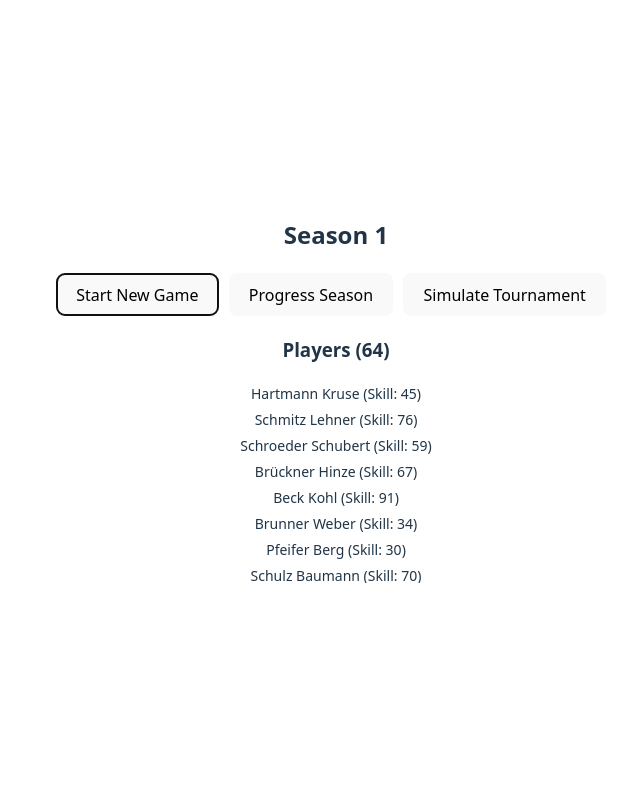
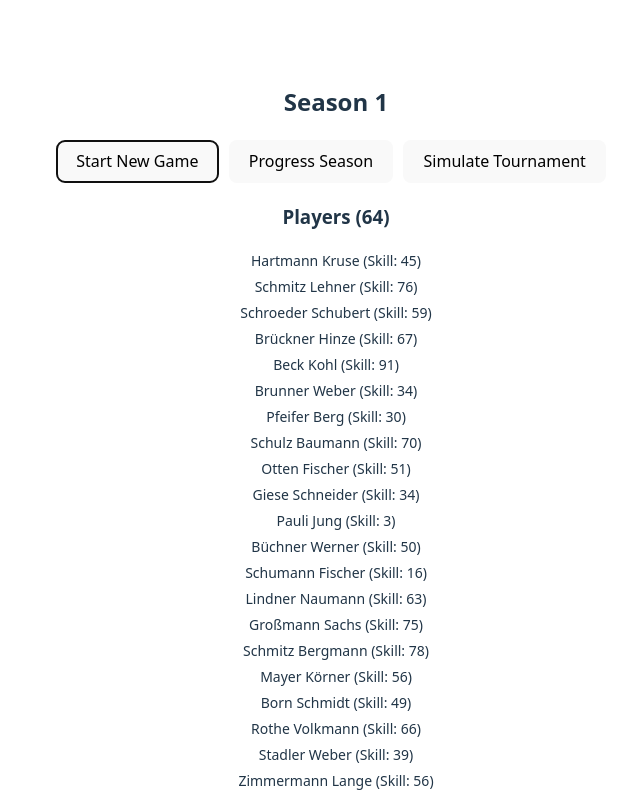
Before and after one commit to johnglensiy/mango-sticky-rice, a React (Vite) app: page / in a window 1280 px wide. Both pictures are taken after a click on the button "Start New Game". Shown: the top 800 px of the page, without its empty margins (304-944 px from the left). Built offline with nearby package versions, Linux system fonts and the light colour scheme.

Commit message:
[style] display full list of players

```diff
--- a/src/App.tsx
+++ b/src/App.tsx
@@ -201,13 +201,12 @@ const App = () => {
         {players.length > 0 && (
           <div>
             <h3>Players ({players.length})</h3>
-            <div style={{ maxHeight: '200px', overflowY: 'auto', marginBottom: '20px' }}>
-              {players.slice(0, 10).map(player => (
+            <div style={{ overflowY: 'auto', marginBottom: '20px' }}>
+              {players?.map(player => (
                 <div key={player.id} style={{ fontSize: '14px', marginBottom: '5px' }}>
                   {player.firstName} {player.lastName} (Skill: {player.skill})
                 </div>
               ))}
-              {players.length > 10 && <div>... and {players.length - 10} more players</div>}
             </div>
           </div>
         )}
@@ -215,7 +214,7 @@ const App = () => {
         {tournament.length > 0 && (
           <div>
             <h3>Tournament Results</h3>
-            <div style={{ maxHeight: '300px', overflowY: 'auto' }}>
+            <div style={{ overflowY: 'auto' }}>
               {Object.entries(
                 tournament.reduce((acc, match) => {
                   if (!acc[match.round]) acc[match.round] = []
```
